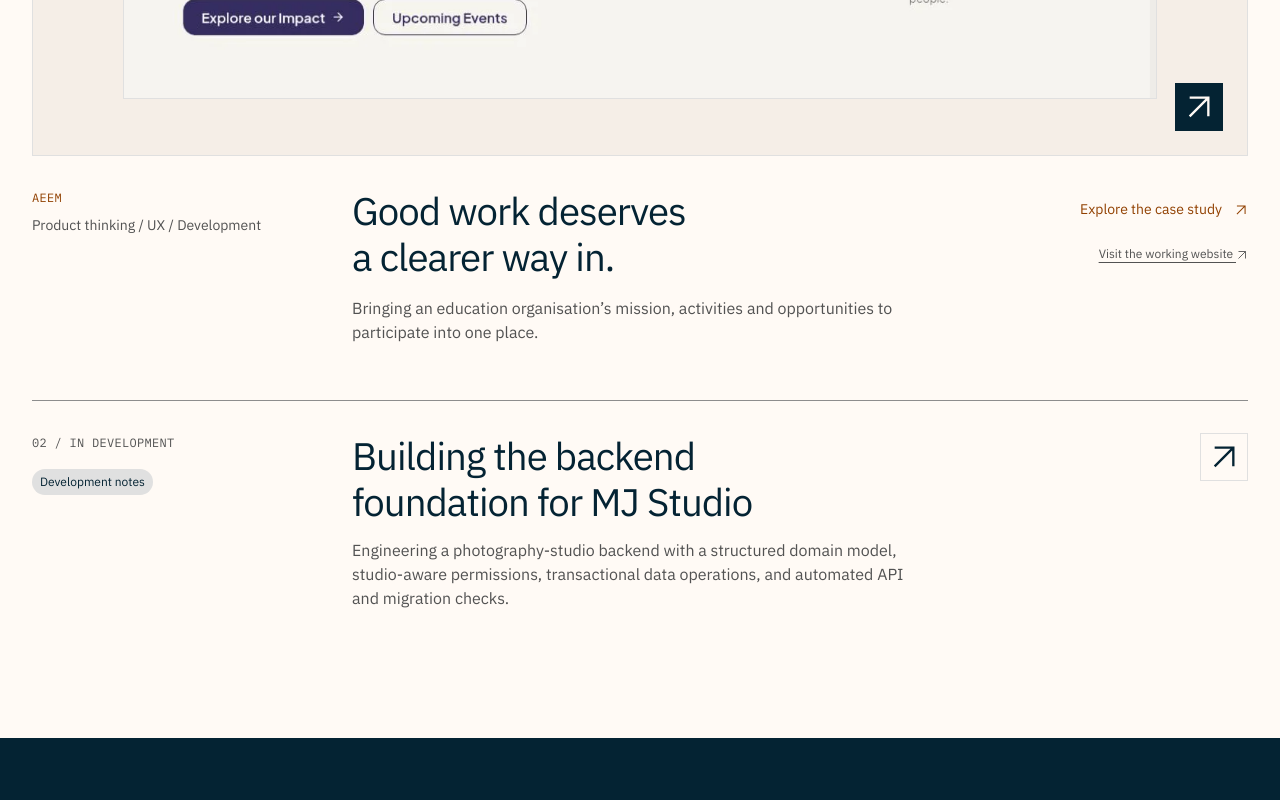
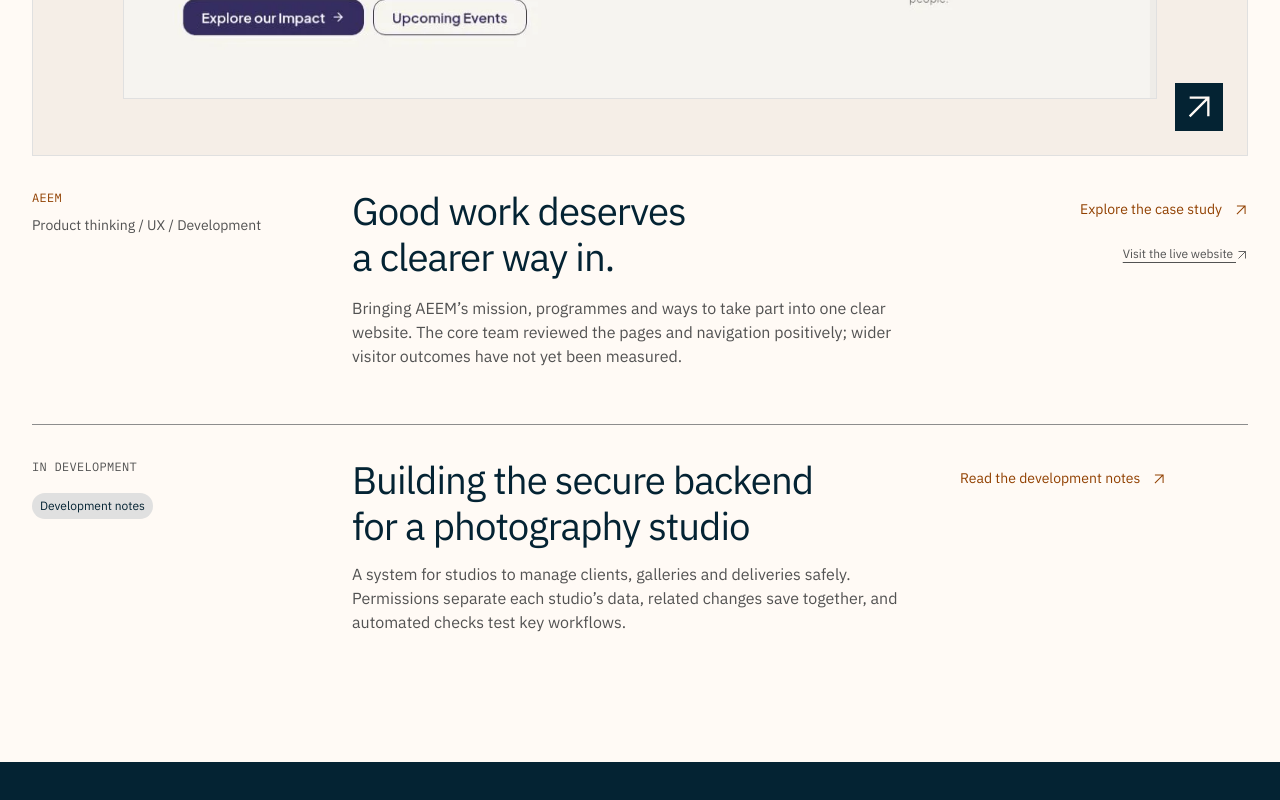
Before and after one commit to Kallon-Tech-savvy/Alhajicmkallon, a Next.js app: page / in a window 1280 px wide. Shown: the part 3276-4076 px from the top of the page. Built offline with nearby package versions, Linux system fonts and the light colour scheme.

Commit message:
copy(work): make AEEM evidence and development outcomes clearer

```diff
--- a/src/components/FeaturedWork.tsx
+++ b/src/components/FeaturedWork.tsx
@@ -37,7 +37,7 @@ export const FeaturedWork = () => {
             >
               <div className="work-canvas-top" aria-hidden="true">
                 <span>AEEM / EDUCATION & COMMUNITY</span>
-                <span>01 — WORKING WEBSITE</span>
+                <span>Live website</span>
               </div>
               <div className="work-browser">
                 <div className="work-browser-chrome" aria-hidden="true">
@@ -49,7 +49,7 @@ export const FeaturedWork = () => {
                 </div>
                 <Image
                   src="/assets/aeem-live-home.webp"
-                  alt="The working AEEM homepage: its education mission, navigation and paths to impact and participation"
+                  alt="The AEEM homepage: mission, navigation, and clear paths to get involved"
                   width={1356}
                   height={931}
                   sizes="(max-width: 768px) 90vw, 950px"
@@ -73,8 +73,9 @@ export const FeaturedWork = () => {
                   </Link>
                 </h3>
                 <p className="mt-4 text-muted">
-                  Bringing an education organisation’s mission, activities and opportunities to
-                  participate into one place.
+                  Bringing AEEM’s mission, programmes and ways to take part into one clear website.
+                  The core team reviewed the pages and navigation positively; wider visitor outcomes
+                  have not yet been measured.
                 </p>
               </div>
               <div className="work-links">
@@ -88,7 +89,7 @@ export const FeaturedWork = () => {
                     rel="noopener noreferrer"
                     className="swiss-secondary-link"
                   >
-                    Visit the working website <Arrow />
+                    Visit the live website <Arrow />
                   </a>
                 )}
               </div>
@@ -99,24 +100,30 @@ export const FeaturedWork = () => {
         {others.map((project) => (
           <article key={project.slug} className="work-row">
             <div>
-              <p className="swiss-meta text-muted">02 / In development</p>
+              <p className="swiss-meta text-muted">In development</p>
               <span className="work-status">Development notes</span>
             </div>
             <div>
               <h3>
                 <Link prefetch={false} href={`/work/${project.slug}`}>
-                  {project.title}
+                  {project.slug === 'mj-studio-backend'
+                    ? 'Building the secure backend for a photography studio'
+                    : project.title}
                 </Link>
               </h3>
-              <p className="mt-3 max-w-xl text-muted">{project.summary}</p>
+              <p className="mt-3 max-w-xl text-muted">
+                {project.slug === 'mj-studio-backend'
+                  ? 'A system for studios to manage clients, galleries and deliveries safely. Permissions separate each studio’s data, related changes save together, and automated checks test key workflows.'
+                  : project.summary}
+              </p>
             </div>
             <Link
               prefetch={false}
               href={`/work/${project.slug}`}
-              className="work-row-arrow"
+              className="work-row-cta swiss-text-link"
               aria-label={`Read the development notes for ${project.title}`}
             >
-              <Arrow />
+              Read the development notes <Arrow />
             </Link>
           </article>
         ))}
```
